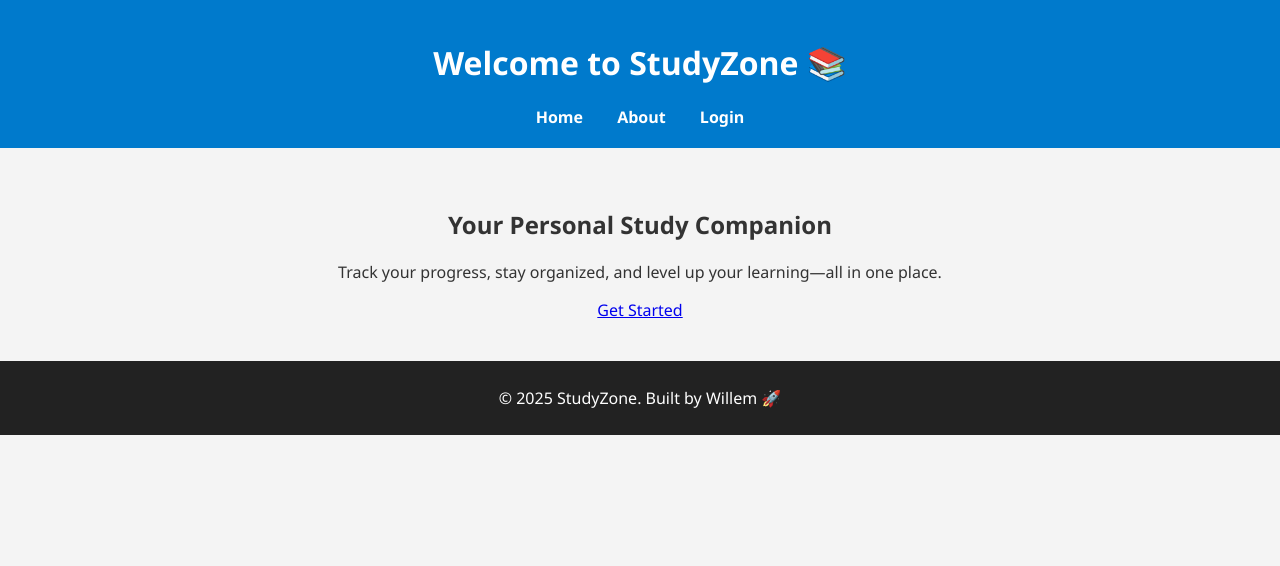
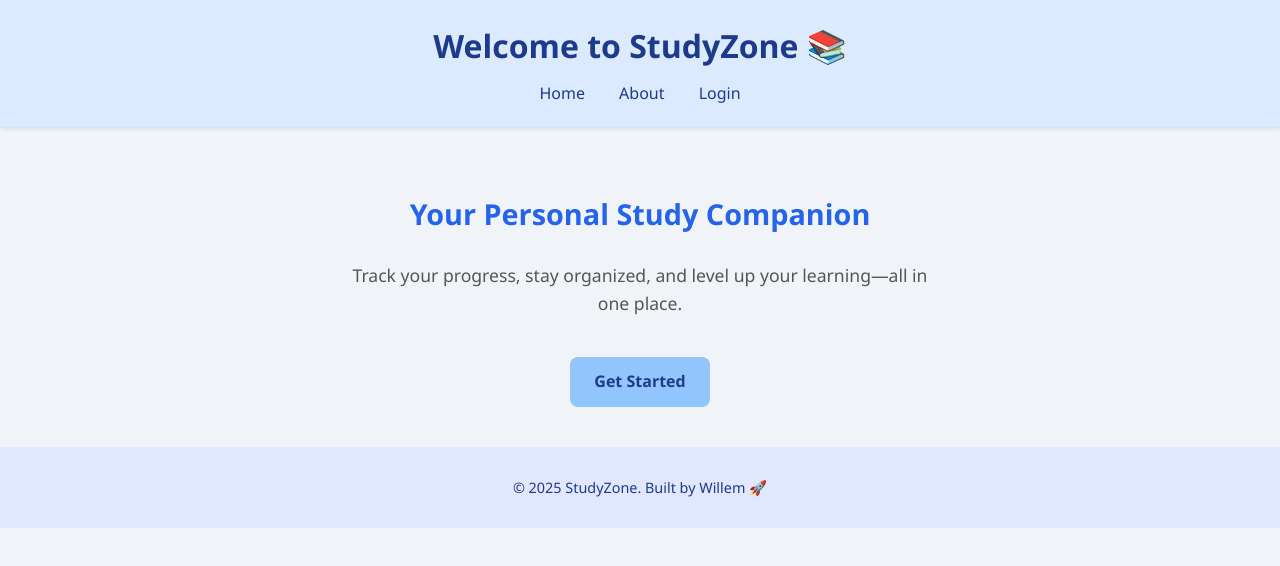
Before and after one commit to willer481/http-willer481.github.com-, a plain HTML site: page index.html in a window 1280 px wide. Drawn offline with Linux system fonts and the light colour scheme.

Commit message:
Update style.css

```diff
--- a/style.css
+++ b/style.css
@@ -1,36 +1,82 @@
+/* Reset and base styles */
 body {
   margin: 0;
   font-family: 'Segoe UI', sans-serif;
-  background-color: #f4f4f4;
+  background-color: #f0f4f8;
   color: #333;
+  line-height: 1.6;
 }
 
+/* Header styles */
 header {
-  background-color: #007acc;
-  color: white;
+  background-color: #dbeafe;
+  color: #1e3a8a;
   padding: 20px;
   text-align: center;
+  box-shadow: 0 2px 4px rgba(0,0,0,0.1);
+}
+
+header h1 {
+  margin: 0;
+  font-size: 2rem;
+}
+
+/* Navigation */
+nav {
+  margin-top: 10px;
 }
 
 nav a {
   margin: 0 15px;
-  color: white;
+  color: #1e3a8a;
   text-decoration: none;
-  font-weight: bold;
+  font-weight: 500;
 }
 
 nav a:hover {
   text-decoration: underline;
 }
 
+/* Main content */
 main {
-  padding: 40px;
+  padding: 40px 20px;
   text-align: center;
 }
 
+.intro h2 {
+  font-size: 1.8rem;
+  color: #2563eb;
+}
+
+.intro p {
+  max-width: 600px;
+  margin: 20px auto;
+  font-size: 1.1rem;
+  color: #555;
+}
+
+/* Call-to-action button */
+.cta-button {
+  display: inline-block;
+  margin-top: 20px;
+  padding: 12px 24px;
+  background-color: #93c5fd;
+  color: #1e3a8a;
+  text-decoration: none;
+  border-radius: 8px;
+  font-weight: bold;
+  transition: background-color 0.3s ease;
+}
+
+.cta-button:hover {
+  background-color: #60a5fa;
+}
+
+/* Footer */
 footer {
-  background-color: #222;
-  color: white;
+  background-color: #e0e7ff;
+  color: #1e3a8a;
   text-align: center;
-  padding: 10px;
+  padding: 15px;
+  font-size: 0.9rem;
 }
```
